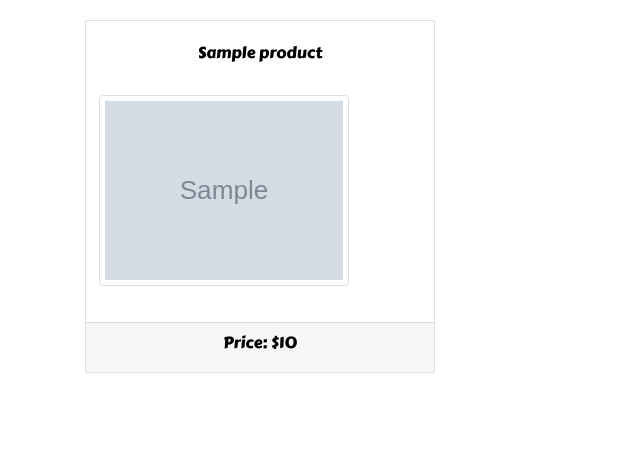
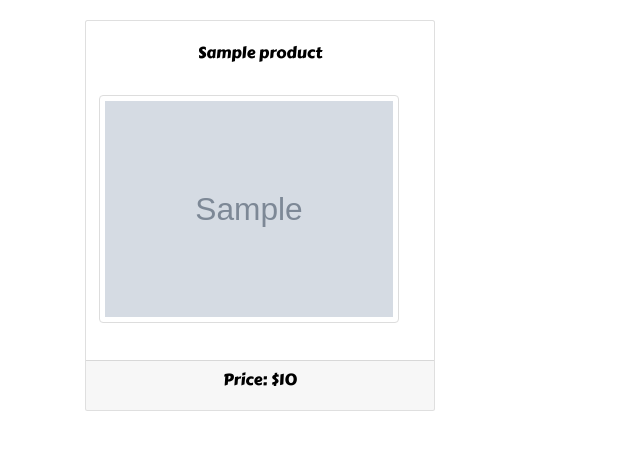
Before and after one commit to Nancy-Muthinzi/capstone-project, a Django app: page /collection/ in a window 1280 px wide. Shown: the part 86-536 px from the top of the page, without its empty margins (0-640 px from the left). Run offline with Django 3.2, Linux system fonts and the light colour scheme; tables that the repository leaves empty hold one stand-in row (values such as "Sample post"); grey boxes marked "Sample" are stand-in pictures; some libraries are stand-ins or nearby versions.

Commit message:
add django cart

```diff
--- a/capstone/settings.py
+++ b/capstone/settings.py
@@ -35,6 +35,7 @@ INSTALLED_APPS = [
     'shop.apps.ShopConfig',
     'bootstrap4',
     'djmoney',
+    'cart',
     'django.contrib.admin',
     'django.contrib.auth',
     'django.contrib.contenttypes',
--- a/shop/templates/collection.html
+++ b/shop/templates/collection.html
@@ -36,8 +36,8 @@
       border: 1px solid #ddd;
       border-radius: 4px;
       padding: 5px;
-      width: 250px;
-      height: 250px;
+      width: 300px;
+      height: 300px;
     }
 
     img:hover {
```
Also changed, not shown: media/shop/bl1.jpg (added), media/shop/c1.jpg (added), media/shop/c2.jpg (added), media/shop/cc.jpg (added), media/shop/er4.jpg (added), media/shop/rrrr.jpg (added).
